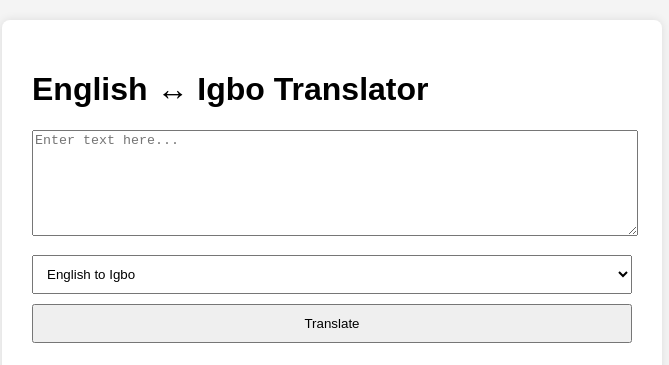
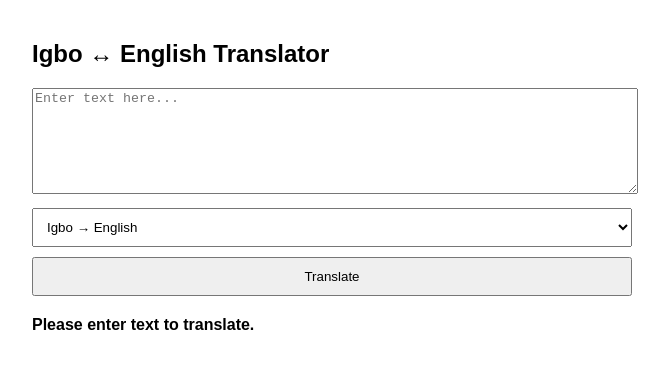
Before and after one commit to Festking/Translator, a plain HTML site: page index.html in a window 1280 px wide. Both pictures are taken after a click on the button "Translate". Shown: the top 365 px of the page, without its empty margins (308-977 px from the left). Drawn offline with Linux system fonts and the light colour scheme.

Commit message:
Update index.html

```diff
--- a/index.html
+++ b/index.html
@@ -2,20 +2,104 @@
 <html lang="en">
 <head>
   <meta charset="UTF-8">
-    <title>English ↔ Igbo Translator</title>
-    <link rel="stylesheet" href="style.css">
+  <title>Igbo-English Translator</title>
+  <style>
+    body { font-family: Arial; padding: 20px; max-width: 600px; margin: auto; }
+    textarea { width: 100%; height: 100px; }
+    select, button { margin-top: 10px; padding: 10px; width: 100%; }
+    #outputText { margin-top: 20px; font-weight: bold; }
+  </style>
 </head>
 <body>
-    <div class="container">
-        <h1>English ↔ Igbo Translator</h1>
+  <h2>Igbo ↔ English Translator</h2>
+
   <textarea id="inputText" placeholder="Enter text here..."></textarea>
   <select id="languageDirection">
-            <option value="en-ig">English to Igbo</option>
-            <option value="ig-en">Igbo to English</option>
+    <option value="ig-en">Igbo → English</option>
+    <option value="en-ig">English → Igbo</option>
   </select>
   <button onclick="translateText()">Translate</button>
+
   <div id="outputText"></div>
-    </div>
-    <script src="script.js"></script>
+
+  <script>
+    const customIgboToEnglish = {
+      "ututu oma": "Good morning",
+      "ka chi fo": "Good night",
+      "kedu": "How are you?",
+      "kedu ka ime": "How are you?",
+      "daalụ": "Thank you",
+      "biko": "Please",
+      "anyị ga-ahụ echi": "See you tomorrow",
+      "nnọọ": "Welcome",
+      "ọ dị mma": "It’s okay",
+      "ọ dịghị ihe": "Nothing",
+      "lee anya": "Look",
+      "hapụ ya": "Leave it",
+      "anyị nwere ike ime ya": "We can do it",
+      "chukwu gozie gi": "God bless you",
+      "a na m ekele gi": "I thank you",
+      "ihe a dị mma": "This is good",
+      "ọ na-adị mma": "It is nice",
+      "nwanne m": "My sibling",
+      "nna m": "My father",
+      "nne m": "My mother"
+    };
+
+    const customEnglishToIgbo = {};
+    for (const [ig, en] of Object.entries(customIgboToEnglish)) {
+      customEnglishToIgbo[en.toLowerCase()] = ig;
+    }
+
+    async function translateText() {
+      const inputText = document.getElementById('inputText').value.trim();
+      const direction = document.getElementById('languageDirection').value;
+      const [source, target] = direction.split('-');
+      const outputDiv = document.getElementById('outputText');
+
+      if (!inputText) {
+        outputDiv.innerText = "Please enter text to translate.";
+        return;
+      }
+
+      outputDiv.innerText = "Translating...";
+
+      const lowerInput = inputText.toLowerCase();
+
+      // Handle Igbo → English from dictionary
+      if (source === "ig" && customIgboToEnglish[lowerInput]) {
+        outputDiv.innerText = customIgboToEnglish[lowerInput];
+        return;
+      }
+
+      // Handle English → Igbo from dictionary
+      if (source === "en" && customEnglishToIgbo[lowerInput]) {
+        outputDiv.innerText = customEnglishToIgbo[lowerInput];
+        return;
+      }
+
+      // Fallback: use LibreTranslate API
+      try {
+        const response = await fetch('https://translate.argosopentech.com/translate', {
+          method: 'POST',
+          headers: { "Content-Type": "application/json" },
+          body: JSON.stringify({
+            q: inputText,
+            source: source,
+            target: target,
+            format: "text"
+          })
+        });
+
+        if (!response.ok) throw new Error(`API error: ${response.status}`);
+
+        const data = await response.json();
+        outputDiv.innerText = data.translatedText || "Translation failed. Please try again.";
+      } catch (error) {
+        console.error("Translation Error:", error);
+        outputDiv.innerText = "An error occurred. Please check your connection.";
+      }
+    }
+  </script>
 </body>
 </html>
```
Lines whose indentation alone changed are shown as unchanged.
